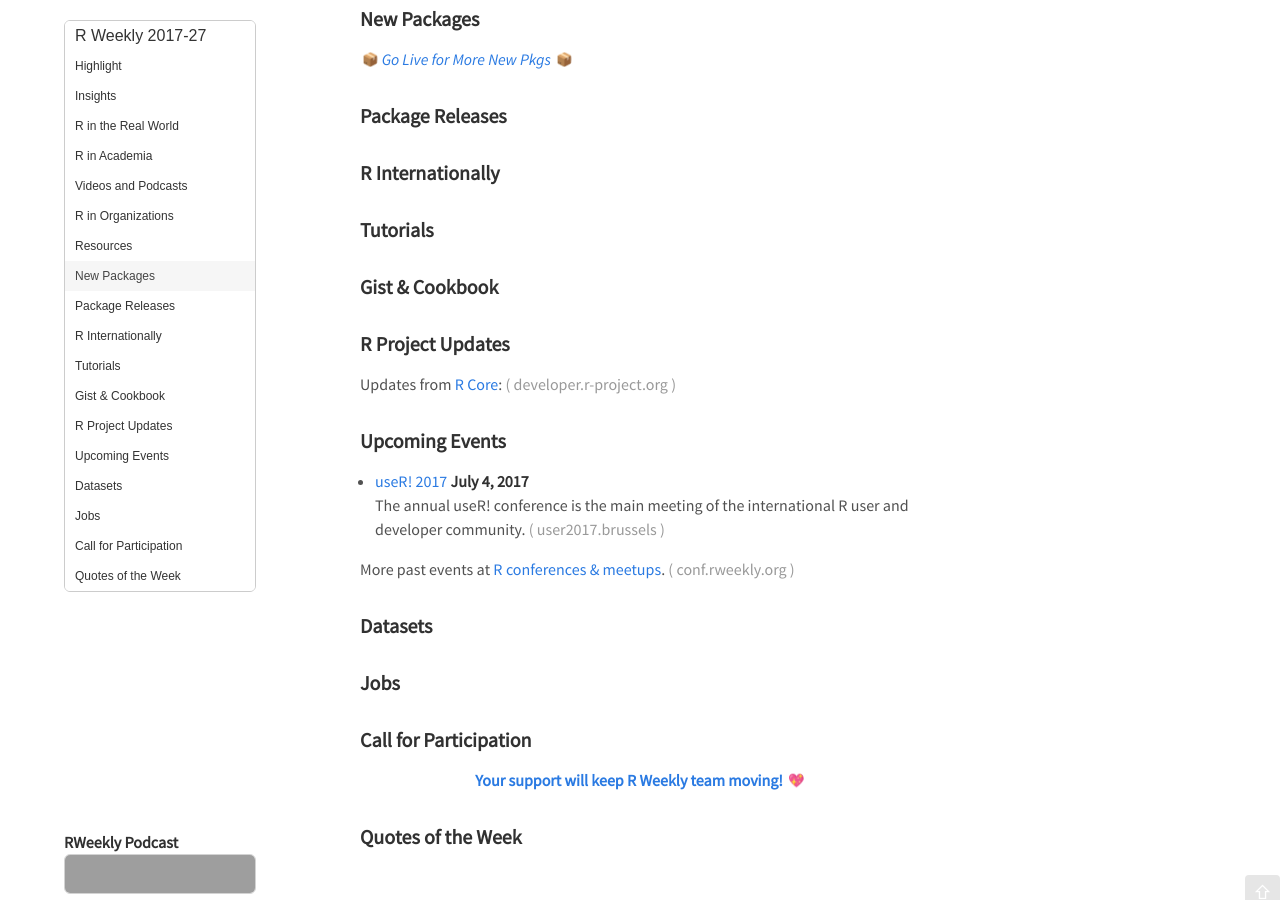
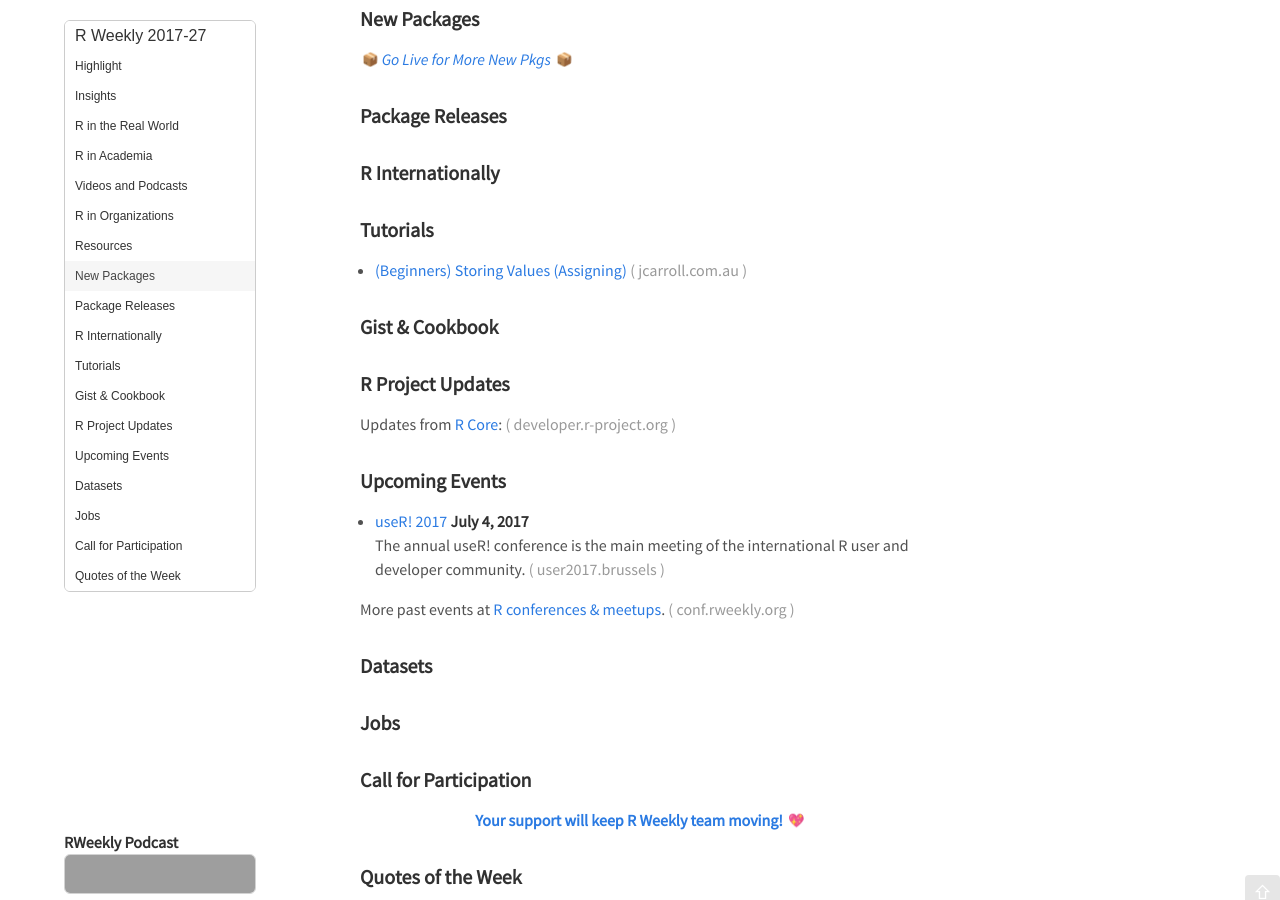
Before and after one commit to rweekly/rweekly.org, a Jekyll site: the page built from draft.md, in a window 1280 px wide and 900 px high, scrolled down 589 px. Built offline with Jekyll 4.4.1, drawn with Linux system fonts in a browser that asks for light colours; emoji names are drawn with the system emoji font; comment, search, counter and statistics services are not loaded; grey boxes are pictures that could not be loaded.

Commit message:
link to beginners guide to assigning values

```diff
--- a/draft.md
+++ b/draft.md
@@ -55,7 +55,7 @@
 
 ###  Tutorials
 
-
++ [(Beginners) Storing Values (Assigning)](https://jcarroll.com.au/2017/06/26/data-munging-with-r-preview-storing-values-assigning/)
 
 ### Gist & Cookbook
 
```
